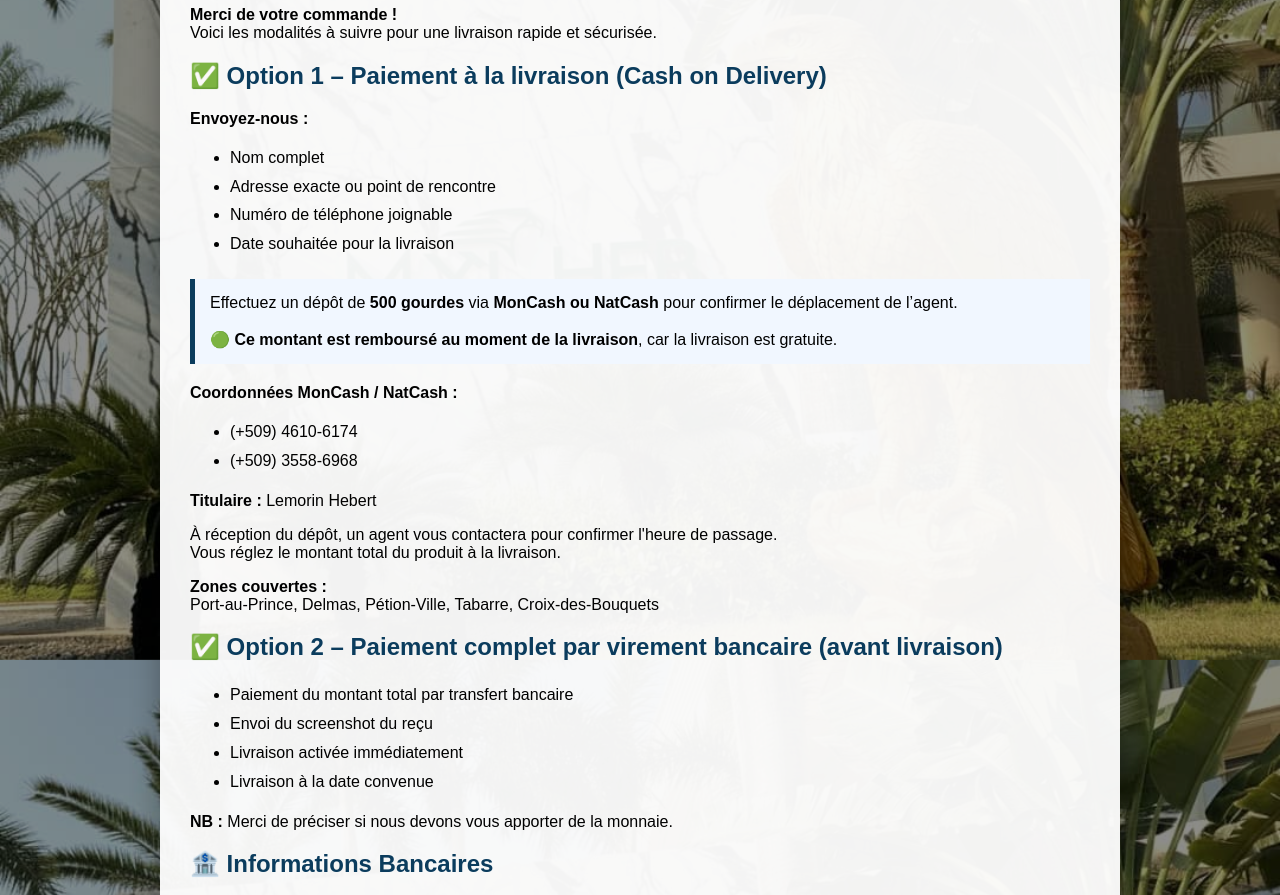
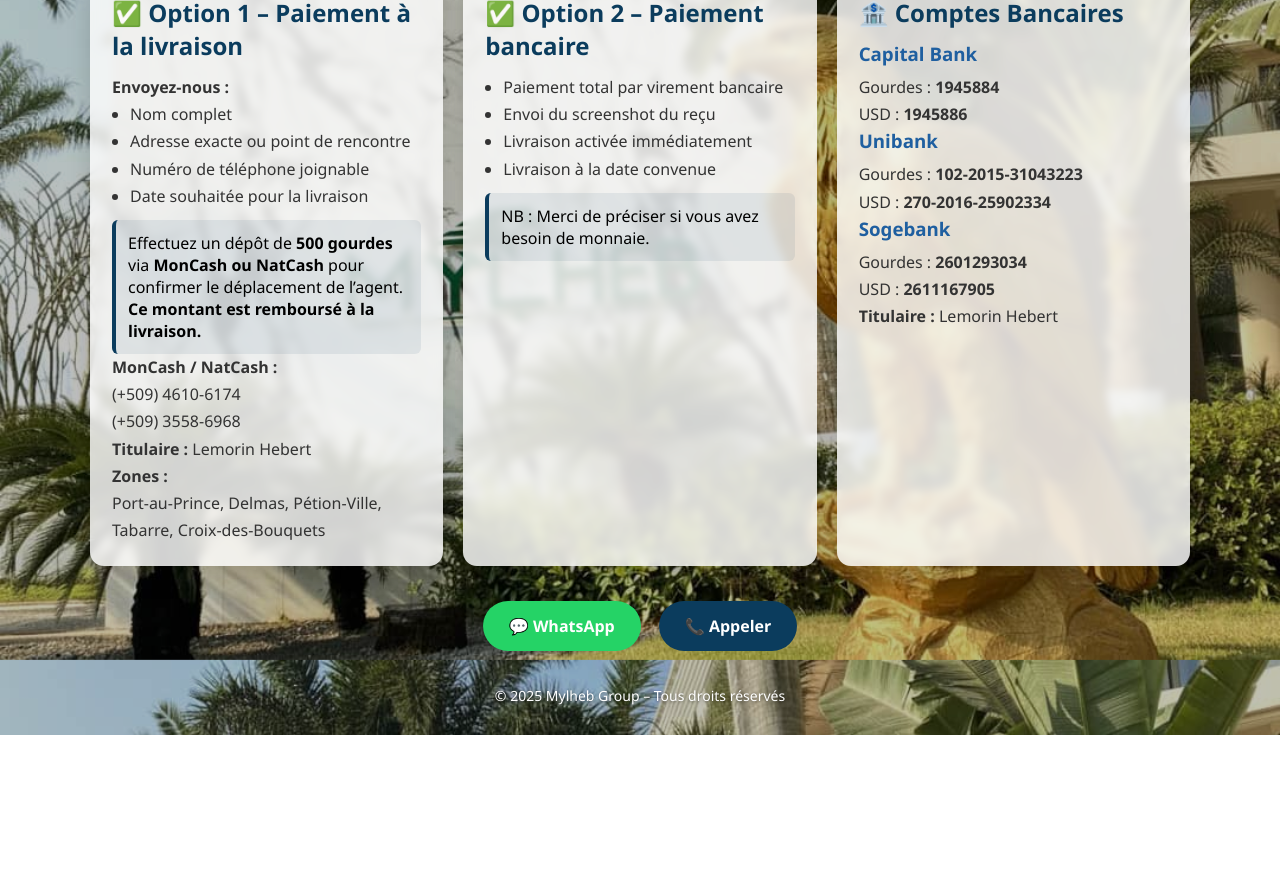
Before and after one commit to mylheb10-tech/Mylheb, a plain HTML site: page index.html in a window 1280 px wide. Shown: the part 274-1169 px from the top of the page. After the commit the page ends 1009 px from the top, so only its background shows below. Drawn offline with Linux system fonts and the light colour scheme.

Commit message:
Update index.html

```diff
--- a/index.html
+++ b/index.html
@@ -6,88 +6,115 @@
 <title>Mylheb Group – Livraison & Paiement</title>
 
 <style>
-html, body {
+/* RESET */
+* {
+    box-sizing: border-box;
     margin: 0;
     padding: 0;
-    min-height: 100%;
-    font-family: Arial, Helvetica, sans-serif;
+    font-family: "Segoe UI", Arial, sans-serif;
 }
 
-/* IMAGE DE FOND */
+/* BACKGROUND IMAGE */
 body {
-    background-image: url("mylheb.jpg");
-    background-repeat: no-repeat;
-    background-position: center center;
+    background: url("mylheb.jpg") no-repeat center center fixed;
     background-size: cover;
-    background-attachment: fixed;
 }
 
-/* VOILE POUR LA LISIBILITÉ */
+/* OVERLAY TRÈS LÉGER */
 .overlay {
     min-height: 100vh;
-    background: rgba(0, 0, 0, 0.45);
+    background: rgba(0,0,0,0.25);
     padding: 30px 15px;
 }
 
-/* CONTENU */
+/* CONTAINER */
 .container {
-    max-width: 900px;
+    max-width: 1100px;
     margin: auto;
-    background: rgba(255, 255, 255, 0.95);
-    padding: 30px;
-    border-radius: 12px;
-    box-shadow: 0 0 30px rgba(0,0,0,0.3);
 }
 
 /* LOGO */
 .logo {
     text-align: center;
-    margin-bottom: 20px;
+    margin-bottom: 25px;
 }
 .logo img {
-    max-width: 180px;
+    max-width: 160px;
+}
+
+/* GRID */
+.grid {
+    display: grid;
+    grid-template-columns: repeat(auto-fit, minmax(300px, 1fr));
+    gap: 20px;
+}
+
+/* BLOCS (CARTES) */
+.card {
+    background: rgba(255,255,255,0.82); /* léger */
+    border-radius: 14px;
+    padding: 22px;
+    box-shadow: 0 10px 25px rgba(0,0,0,0.15);
+    backdrop-filter: blur(4px);
 }
 
 /* TITRES */
-h1, h2, h3 {
-    color: #0b3c5d;
+h1 {
+    text-align: center;
+    color: #ffffff;
+    margin-bottom: 25px;
+    text-shadow: 0 2px 6px rgba(0,0,0,0.4);
 }
 
-/* LISTES */
-ul {
-    line-height: 1.8;
+h2 {
+    color: #0b3c5d;
+    margin-bottom: 12px;
 }
 
-/* BLOCS INFO */
-.notice {
-    background: #f1f7ff;
-    border-left: 5px solid #0b3c5d;
-    padding: 15px;
-    margin: 20px 0;
+h3 {
+    color: #1f5fa0;
+    margin-bottom: 8px;
 }
 
-.bank {
-    background: #fafafa;
-    padding: 15px;
-    border-radius: 8px;
-    margin-bottom: 15px;
+/* TEXT */
+p, li {
+    line-height: 1.7;
+    color: #333;
 }
 
-/* BOUTONS */
+ul {
+    padding-left: 18px;
+}
+
+/* INFO BOX */
+.highlight {
+    background: rgba(11,60,93,0.08);
+    border-left: 4px solid #0b3c5d;
+    padding: 12px;
+    margin-top: 10px;
+    border-radius: 6px;
+}
+
+/* BUTTONS */
 .buttons {
     display: flex;
-    gap: 15px;
     justify-content: center;
-    margin-top: 30px;
+    gap: 18px;
+    margin: 35px 0;
     flex-wrap: wrap;
 }
 
 .btn {
-    padding: 14px 22px;
+    padding: 14px 26px;
+    font-weight: bold;
+    border-radius: 30px;
+    text-decoration: none;
     color: #fff;
-    text-decoration: none;
-    font-weight: bold;
-    border-radius: 8px;
+    transition: 0.3s;
+}
+
+.btn:hover {
+    transform: scale(1.05);
 }
 
 .whatsapp {
@@ -101,9 +128,10 @@
 /* FOOTER */
 .footer {
     text-align: center;
+    color: #fff;
     margin-top: 30px;
     font-size: 14px;
-    color: #555;
+    text-shadow: 0 1px 3px rgba(0,0,0,0.4);
 }
 </style>
 </head>
@@ -116,12 +144,13 @@
     <img src="logo.png" alt="Mylheb Group">
 </div>
 
-<h1>📦 Procédure de Livraison et Paiement</h1>
+<h1>📦 Procédure de Livraison & Paiement</h1>
 
-<p><strong>Merci de votre commande !</strong><br>
-Voici les modalités à suivre pour une livraison rapide et sécurisée.</p>
+<div class="grid">
 
-<h2>✅ Option 1 – Paiement à la livraison (Cash on Delivery)</h2>
+<!-- OPTION 1 -->
+<div class="card">
+<h2>✅ Option 1 – Paiement à la livraison</h2>
 
 <p><strong>Envoyez-nous :</strong></p>
 <ul>
@@ -131,70 +160,62 @@
 <li>Date souhaitée pour la livraison</li>
 </ul>
 
-<div class="notice">
-Effectuez un dépôt de <strong>500 gourdes</strong> via <strong>MonCash ou NatCash</strong> pour confirmer le déplacement de l’agent.<br><br>
-🟢 <strong>Ce montant est remboursé au moment de la livraison</strong>, car la livraison est gratuite.
+<div class="highlight">
+Effectuez un dépôt de <strong>500 gourdes</strong> via <strong>MonCash ou NatCash</strong> pour confirmer le déplacement de l’agent.<br>
+<strong>Ce montant est remboursé à la livraison.</strong>
 </div>
 
-<p><strong>Coordonnées MonCash / NatCash :</strong></p>
-<ul>
-    <li>(+509) 4610-6174</li>
-    <li>(+509) 3558-6968</li>
-</ul>
-
-<p><strong>Titulaire :</strong> Lemorin Hebert</p>
-
-<p>
-À réception du dépôt, un agent vous contactera pour confirmer l'heure de passage.<br>
-Vous réglez le montant total du produit à la livraison.
+<p><strong>MonCash / NatCash :</strong><br>
+(+509) 4610-6174<br>
+(+509) 3558-6968<br>
+<strong>Titulaire :</strong> Lemorin Hebert
 </p>
 
-<p><strong>Zones couvertes :</strong><br>
+<p><strong>Zones :</strong><br>
 Port-au-Prince, Delmas, Pétion-Ville, Tabarre, Croix-des-Bouquets
 </p>
+</div>
 
-<h2>✅ Option 2 – Paiement complet par virement bancaire (avant livraison)</h2>
+<!-- OPTION 2 -->
+<div class="card">
+<h2>✅ Option 2 – Paiement bancaire</h2>
 
 <ul>
-    <li>Paiement du montant total par transfert bancaire</li>
+<li>Paiement total par virement bancaire</li>
 <li>Envoi du screenshot du reçu</li>
 <li>Livraison activée immédiatement</li>
 <li>Livraison à la date convenue</li>
 </ul>
 
-<p><strong>NB :</strong> Merci de préciser si nous devons vous apporter de la monnaie.</p>
-
-<h2>🏦 Informations Bancaires</h2>
-
-<div class="bank">
-<h3>Capital Bank</h3>
-<p>
-Compte Gourdes : <strong>1945884</strong><br>
-Compte USD : <strong>1945886</strong>
-</p>
+<div class="highlight">
+NB : Merci de préciser si vous avez besoin de monnaie.
+</div>
 </div>
 
-<div class="bank">
+<!-- BANQUES -->
+<div class="card">
+<h2>🏦 Comptes Bancaires</h2>
+
+<h3>Capital Bank</h3>
+<p>Gourdes : <strong>1945884</strong><br>
+USD : <strong>1945886</strong></p>
+
 <h3>Unibank</h3>
-<p>
-Compte Gourdes : <strong>102-2015-31043223</strong><br>
-Compte USD : <strong>270-2016-25902334</strong>
-</p>
+<p>Gourdes : <strong>102-2015-31043223</strong><br>
+USD : <strong>270-2016-25902334</strong></p>
+
+<h3>Sogebank</h3>
+<p>Gourdes : <strong>2601293034</strong><br>
+USD : <strong>2611167905</strong></p>
+
+<p><strong>Titulaire :</strong> Lemorin Hebert</p>
 </div>
 
-<div class="bank">
-<h3>Sogebank</h3>
-<p>
-Compte Gourdes : <strong>2601293034</strong><br>
-Compte USD : <strong>2611167905</strong>
-</p>
 </div>
 
-<p><strong>Titulaire des comptes :</strong> Lemorin Hebert</p>
-
 <div class="buttons">
-    <a class="btn whatsapp" href="https://wa.me/50946106174" target="_blank">💬 WhatsApp</a>
-    <a class="btn call" href="tel:+50946106174">📞 Appeler</a>
+<a href="https://wa.me/50946106174" class="btn whatsapp">💬 WhatsApp</a>
+<a href="tel:+50946106174" class="btn call">📞 Appeler</a>
 </div>
 
 <div class="footer">
@@ -203,5 +224,3 @@
 
 </div>
 </div>
-</body>
-</html>
```
Lines whose indentation alone changed are shown as unchanged.
